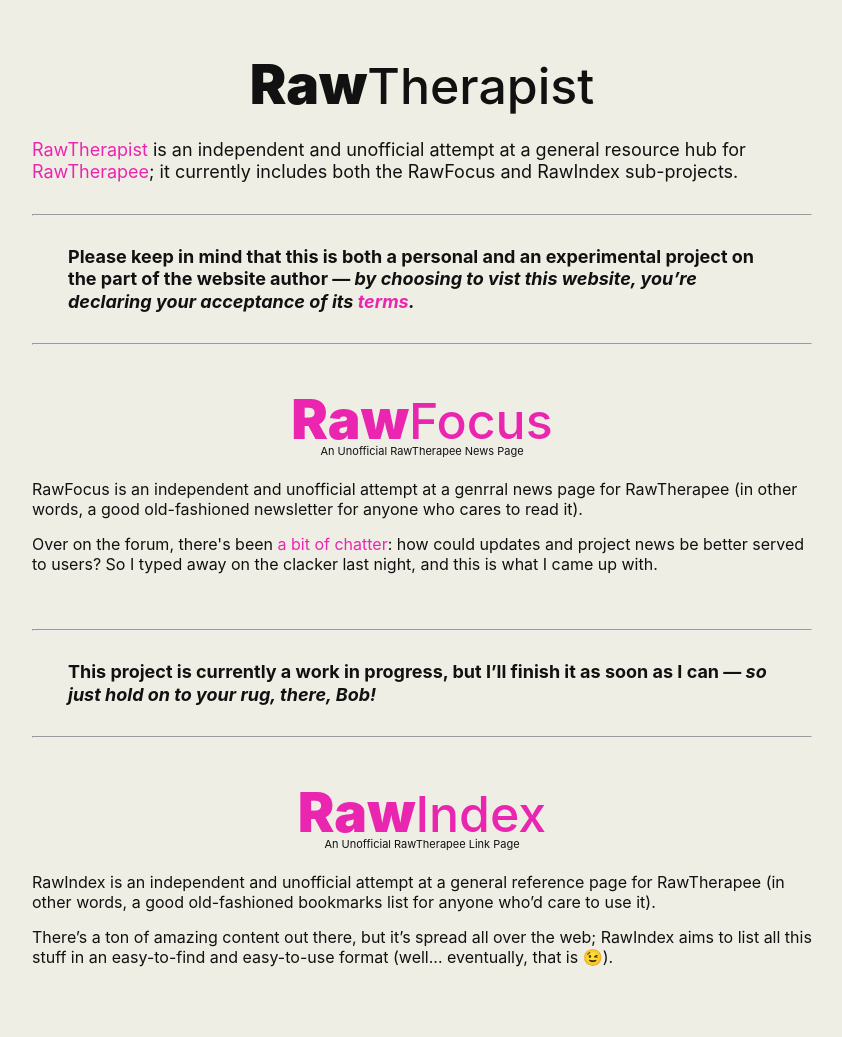
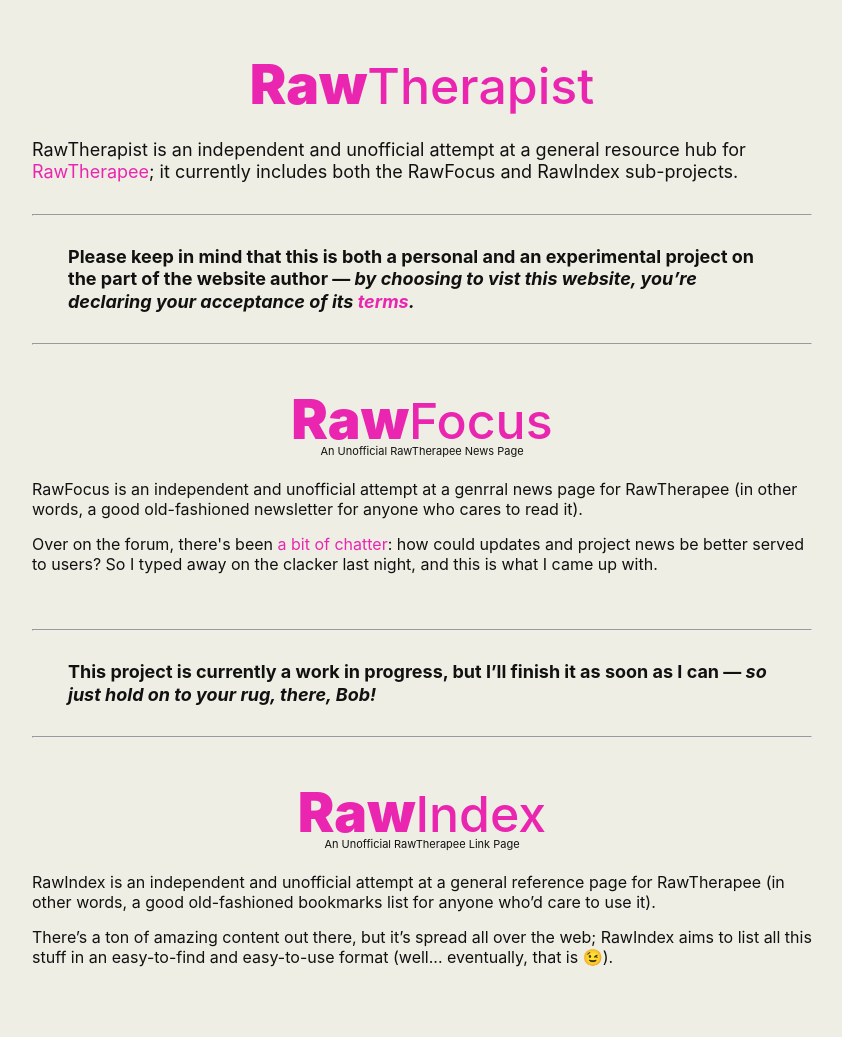
Before and after one commit to martbetz/martbetz.github.io, a Jekyll site: the page built from WIP/homepage.html, in a window 1280 px wide. Shown: the whole page, without its empty margins (218-1060 px from the left). Built offline with Jekyll 4.4.1, drawn with Linux system fonts in a browser that asks for light colours.

Commit message:
Update homepage.html

```diff
--- a/WIP/homepage.html
+++ b/WIP/homepage.html
@@ -13,13 +13,14 @@
 
 <p style="margin-top: 20px;">
    <center>
-      <span style="font-weight: 1000; font-size: 55px;">Raw</span><span style="font-weight: 500; font-size:50px;">Therapist</span>
+      <a style="text-decoration:none" href="https://martbetz.github.io/photography/2024/02/20/rawtherapist.html"><span style="font-weight: 1000; font-size: 55px;">Raw</span><span style="font-weight: 500; font-size:50px;">Therapist</span></a>
+      <!-- <span style="font-weight: 1000; font-size: 55px;">Raw</span><span style="font-weight: 500; font-size:50px;">Therapist</span> -->
    </center>
 </p>
 
 <p style="margin-top: 20px;">
    <font size="4">
-   <a href="https://martbetz.github.io/photography/2024/02/20/rawtherapist.html">RawTherapist</a> is an independent and unofficial attempt at a general resource hub for <a href="https://rawtherapee.com">RawTherapee</a>; it currently includes both the RawFocus and RawIndex sub-projects.
+   RawTherapist is an independent and unofficial attempt at a general resource hub for <a href="https://rawtherapee.com">RawTherapee</a>; it currently includes both the RawFocus and RawIndex sub-projects.
 </p>
 
 <p>
```
